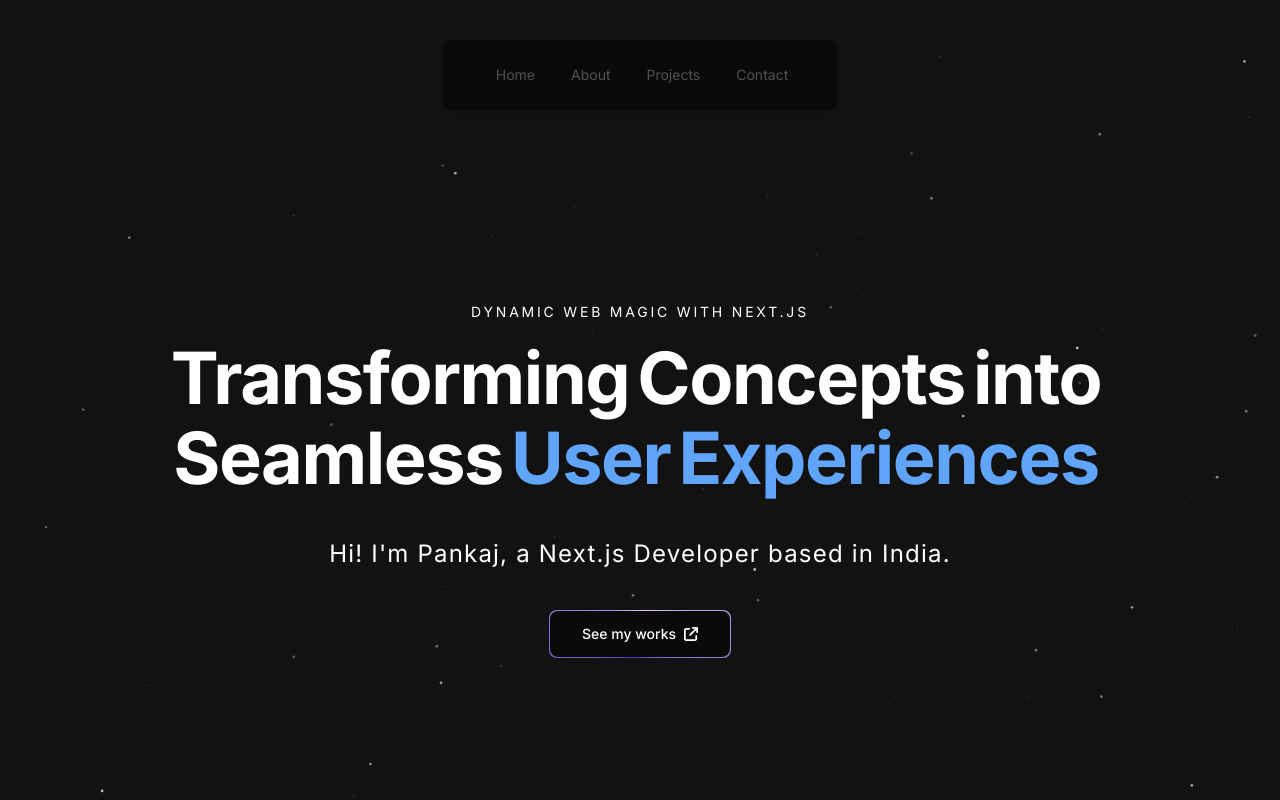
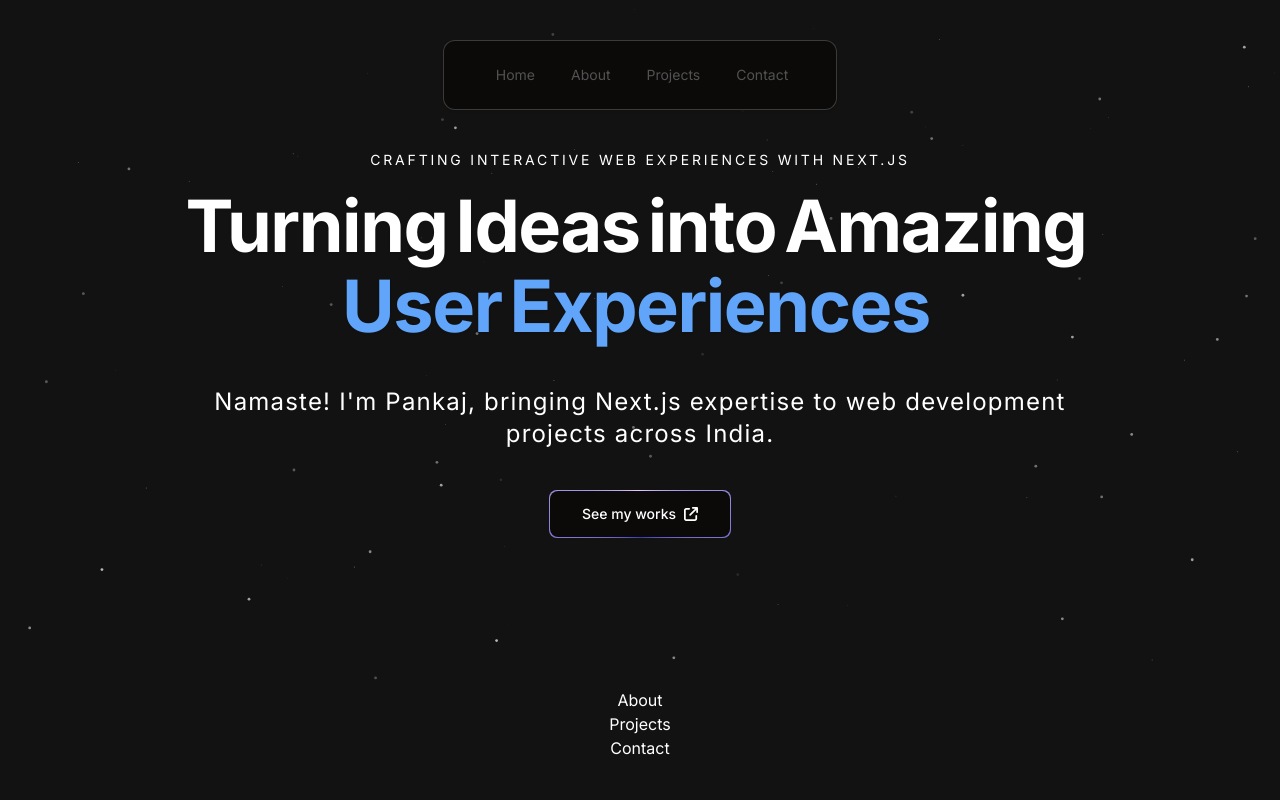
Before and after one commit to iamPankajGhosh/portfolio.vercel.app, a Next.js app: page / in a window 1280 px wide. Shown: the top 800 px of the page. Built offline with nearby package versions, Linux system fonts and the light colour scheme.

Commit message:
refactor hero section

```diff
--- a/src/components/FloatingNavbar.tsx
+++ b/src/components/FloatingNavbar.tsx
@@ -21,7 +21,9 @@ const FloatingNavbar = () => {
     },
   ];
 
-  return <FloatingNav navItems={navItems} className="rounded-lg" />;
+  return (
+    <FloatingNav navItems={navItems} className="rounded-lg md:rounded-xl" />
+  );
 };
 
 export default FloatingNavbar;
--- a/src/components/Hero.tsx
+++ b/src/components/Hero.tsx
@@ -5,18 +5,19 @@ import WordPullUp from "./ui/word-pull-up";
 
 const Hero = () => {
   return (
-    <section className="relative flex flex-col w-full min-h-[100vh] md:min-h-[120vh] items-center justify-center px-4 overflow-hidden">
+    <section className="relative flex flex-col w-full items-center justify-center px-4 py-[150px] overflow-hidden">
       <p className="uppercase mb-4 text-center text-xs md:text-sm tracking-widest md:tracking-[0.2em]">
-        Dynamic Web Magic With Next.js
+        Crafting Interactive Web Experiences With Next.js
       </p>
 
       <WordPullUp
-        words="Transforming Concepts into Seamless User Experiences"
-        className="text-4xl font-bold tracking-[-0.02em] text-black dark:text-white md:text-7xl md:leading-[5rem] mb-10 text-center"
+        words="Turning Ideas into Amazing User Experiences"
+        className="text-5xl font-bold tracking-[-0.02em] text-black dark:text-white sm:text-6xl md:text-7xl md:leading-[5rem] mb-10 text-center sm:max-w-[80vw]"
       />
 
-      <p className="text-center text-lg md:text-2xl md:tracking-wider tracking-wide mb-10">
-        Hi! I&apos;m Pankaj, a Next.js Developer based in India.
+      <p className="text-center text-lg md:text-2xl md:tracking-wider tracking-wide mb-10 sm:max-w-[70vw]">
+        Namaste! I&apos;m Pankaj, bringing Next.js expertise to web development
+        projects across India.
       </p>
 
       <Particles
--- a/src/components/ui/floating-navbar.tsx
+++ b/src/components/ui/floating-navbar.tsx
@@ -36,7 +36,7 @@ export const FloatingNav = ({
           duration: 0.2,
         }}
         className={cn(
-          "flex max-w-fit fixed top-10 inset-x-0 mx-auto border border-transparent dark:border-white/[0.2] rounded-full bg-stone-950 shadow-[0px_2px_3px_-1px_rgba(0,0,0,0.1),0px_1px_0px_0px_rgba(25,28,33,0.02),0px_0px_0px_1px_rgba(25,28,33,0.08)] z-[5000] py-4 px-8 md:py-6 md:px-12  items-center justify-center gap-4 md:gap-8",
+          "flex max-w-fit fixed top-10 inset-x-0 mx-auto border border-white/[0.2] rounded-full bg-stone-950 shadow-[0px_2px_3px_-1px_rgba(0,0,0,0.1),0px_1px_0px_0px_rgba(25,28,33,0.02),0px_0px_0px_1px_rgba(25,28,33,0.08)] z-[5000] py-4 px-8 md:py-6 md:px-12  items-center justify-center gap-4 md:gap-8",
           className
         )}
       >
--- a/src/components/ui/gradient-button.tsx
+++ b/src/components/ui/gradient-button.tsx
@@ -10,7 +10,7 @@ const GradientButton = ({
   iconPosition?: string;
 }) => {
   return (
-    <button className="relative inline-flex h-12 w-full md:w-fit overflow-hidden rounded-lg p-[1px] focus:outline-none">
+    <button className="relative inline-flex h-12 w-full sm:w-fit overflow-hidden rounded-lg p-[1px] focus:outline-none">
       <span className="absolute inset-[-1000%] animate-[spin_2s_linear_infinite] bg-[conic-gradient(from_90deg_at_50%_50%,#E2CBFF_0%,#393BB2_50%,#E2CBFF_100%)]" />
       <span className="inline-flex h-full w-full cursor-pointer items-center justify-center rounded-lg bg-stone-950 px-8 text-sm font-medium text-white backdrop-blur-3xl gap-2">
         {iconPosition === "left" && icons}
```
